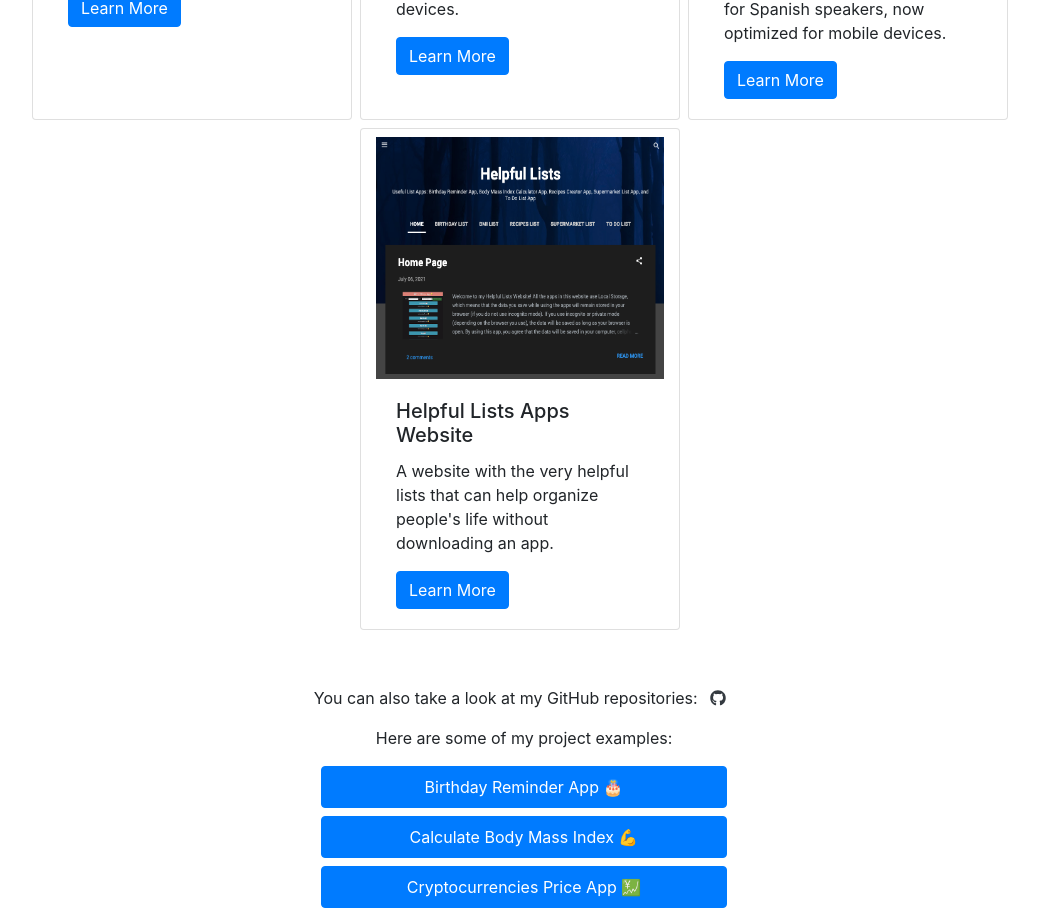
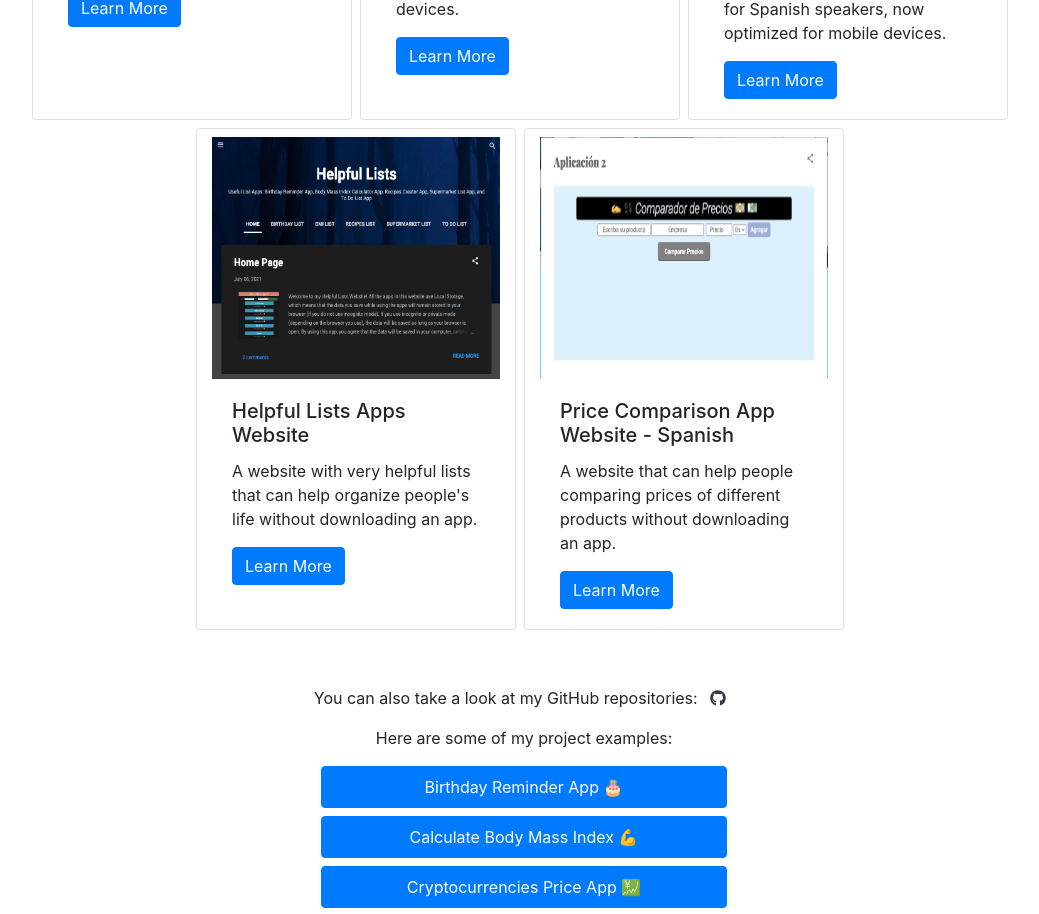
Before and after one commit to hjhm2018/my-portfolio, a React (Create React App) app: page /projects in a window 1280 px wide. Shown: the part 1060-1974 px from the top of the page, without its empty margins (116-1155 px from the left). Built offline with nearby package versions, Linux system fonts and the light colour scheme; a web font is replaced by a local one.

Commit message:
added a new website for the projects section

```diff
--- a/src/components/Projects.js
+++ b/src/components/Projects.js
@@ -7,6 +7,7 @@ import impactraction from "../images/impactraction.JPG";
 import petrophysics from "../images/petrophysics.png";
 import petrofisica from "../images/petrofisica.png";
 import lists from "../images/lists.png";
+import comparador from "../images/comparador.png";
 import { FontAwesomeIcon } from "@fortawesome/react-fontawesome";
 import { Link } from "react-router-dom";
 import { Helmet } from "react-helmet";
@@ -92,10 +93,20 @@ const Projects = () => {
       title: "Helpful Lists Apps Website",
       image: lists,
       content:
-        "A website with the very helpful lists that can help organize people's life without downloading an app.",
+        "A website with very helpful lists that can help organize people's life without downloading an app.",
       modalContent: `
       <p>A website built on Blogger using HTML, CSS, JavaScript, and Bootstrap, and it is totally responsive!. The website uses localStorage, which means that the data the users save, will be stored in their devices.</p>
-      <p>It includes the following applications: Birthday Reminder App, Body Mass Index Calculator App, Recipes Creator App, Supermarket List App, and To Do List App. You can visit it &nbsp; <a href="https://helpful-lists.blogspot.com/"
+      <p>It includes the following applications: Birthday Reminder App, Body Mass Index Calculator App, Recipes Creator App, Supermarket List App, and To Do List App (CRUD app). You can visit it &nbsp; <a href="https://helpful-lists.blogspot.com/"
+      target="_blank" rel="noopener noreferrer">here</a>.</p>`,
+    },
+    {
+      title: "Price Comparison App Website - Spanish",
+      image: comparador,
+      content:
+        "A website that can help people comparing prices of different products without downloading an app.",
+      modalContent: `
+      <p>A website built on Blogger using HTML, CSS, and JavaScript and it is totally responsive!. The website uses localStorage, which means that the data the users save, will be stored in their devices.</p>
+      <p>It was developed specially for Venezuela, but any person from any country can use it. It only needs a product name, the store name, and the payment currency. You can visit it &nbsp; <a href="https://comparador-precios-venezuela.blogspot.com/"
       target="_blank" rel="noopener noreferrer">here</a>.</p>`,
     },
   ];
```
Also changed, not shown: src/images/comparador.png (added).
